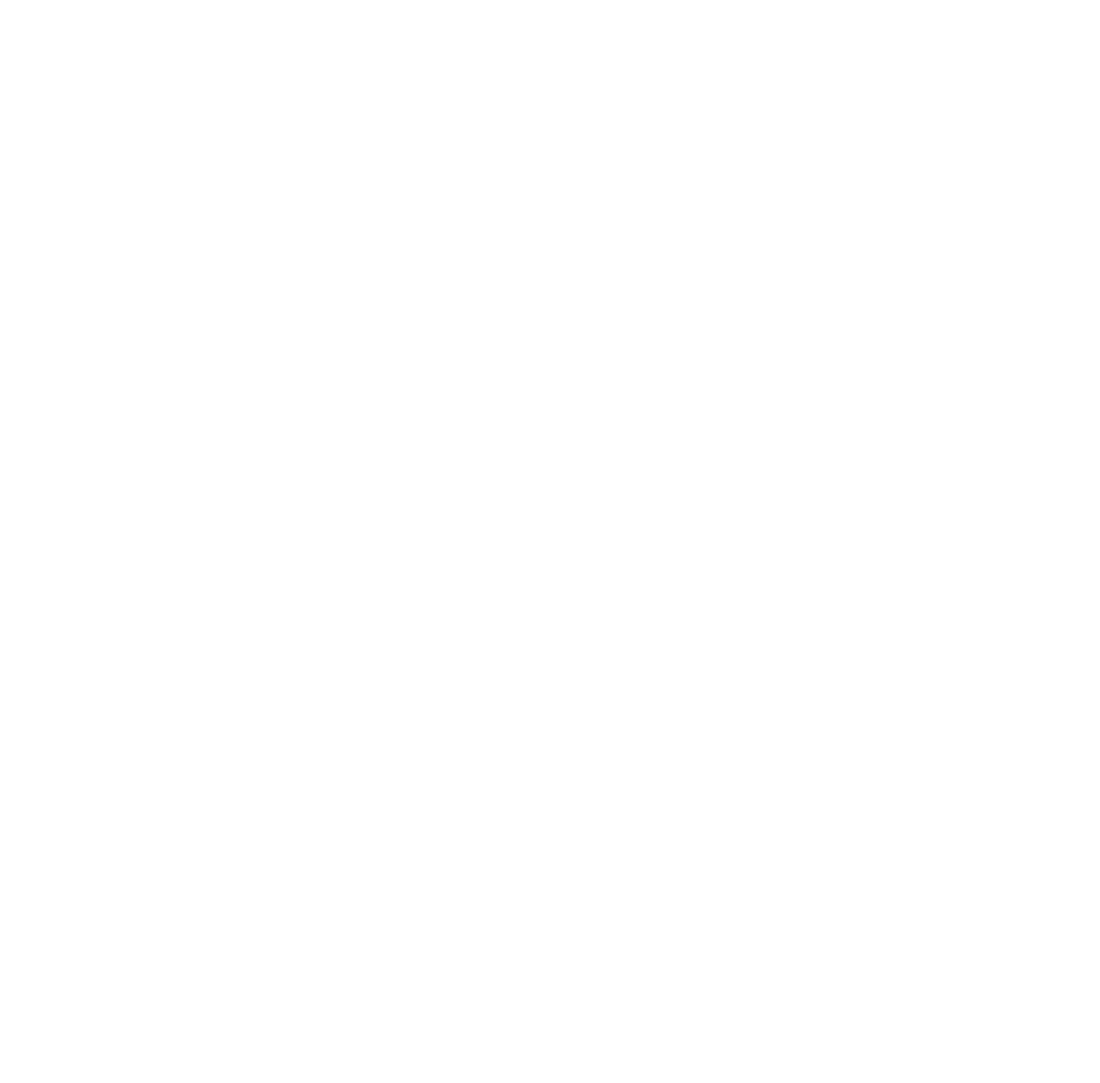
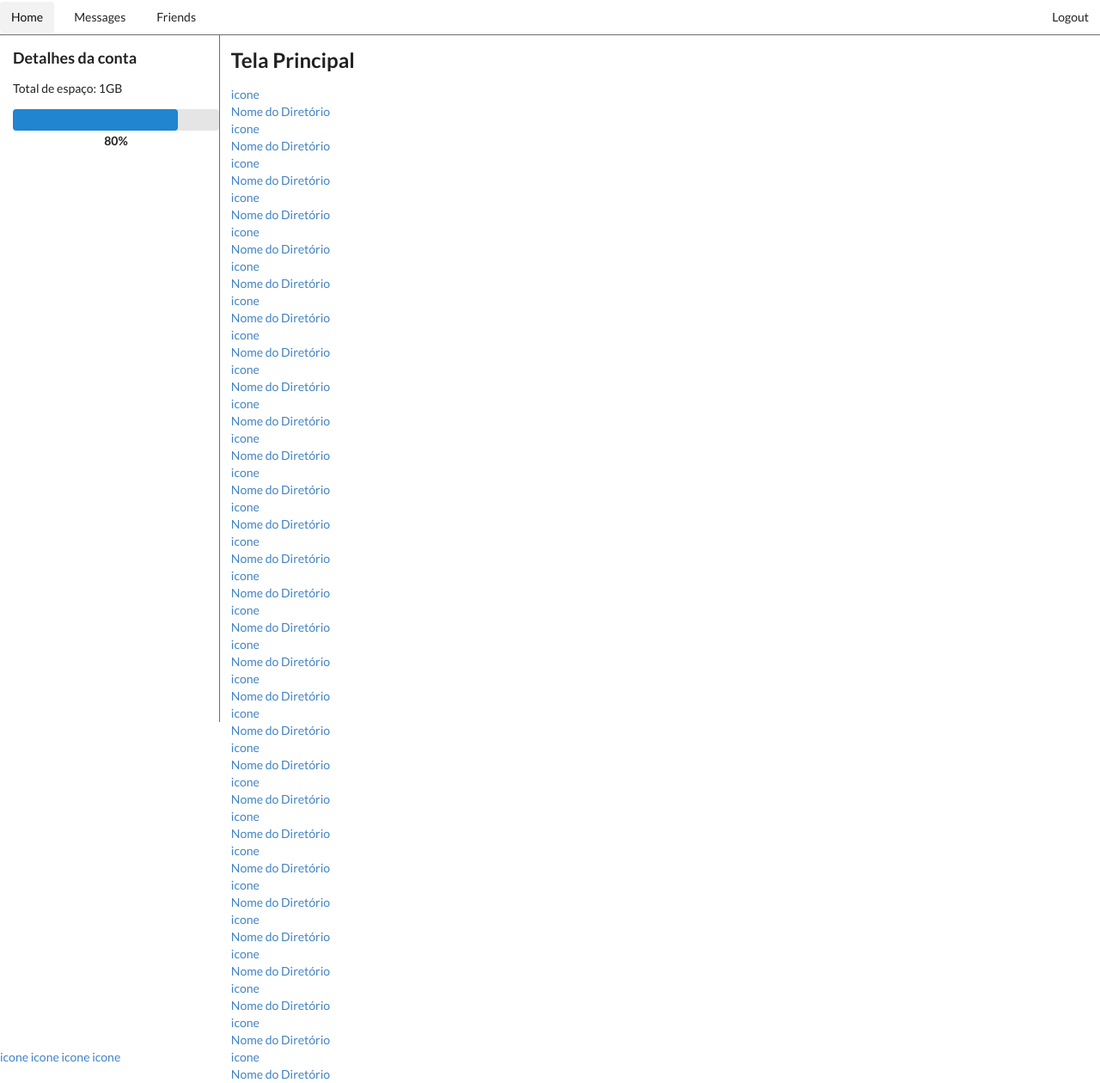
Before and after one commit to igoromp/pwa-hd-virtual, a website built with webpack: page src/index.html in a window 1280 px wide. Shown: the whole page at 86% size. Before the commit the page ends 800 px from the top, so only its background shows below. Built offline with nearby package versions, Linux system fonts and the light colour scheme.

Commit message:
Tela inicial e configuracoes do webpack

```diff
--- a/src/index.html
+++ b/src/index.html
@@ -4,9 +4,15 @@
     <meta charset="UTF-8">
     <meta name="viewport" content="width=device-width, initial-scale=1.0">
     <meta http-equiv="X-UA-Compatible" content="ie=edge">
-    <title>Document</title>
+    <title>HDBox</title>
 </head>
-<body>
-
+<body >
+    <noscript>
+		You need to enable JavaScript to run this app.
+	</noscript>
+    <div id="header"></div>
+    <div id="sidebar"></div>
+    <div id="content"></div>
+    <div id="footer"></div>
 </body>
 </html>
--- a/src/main.js
+++ b/src/main.js
@@ -1,6 +1,10 @@
+import './style.scss';
+import HtmlTempleteRenderer from './template/'
+
 class Init{
     constructor(){
-        console.log('olá mundo')
+        const template =HtmlTempleteRenderer;
+        template.loadTemplate();
     }
 }
 
--- /dev/null
+++ b/src/style.scss
@@ -0,0 +1,37 @@
+body {
+    background-color: #cecece;
+
+    #header{
+        width: 100%;
+        position: fixed;
+        z-index: 99999;
+        background-color: #FFF;
+        border-bottom: 1px solid rgba(0,0,0,.57);
+    }
+
+    #sidebar {
+        width:20% ;
+        height: 100%;
+        position: fixed;
+        margin-top: 40px;
+        border-right: 1px solid rgba(0,0,0,.57);
+        border-top: 1px solid rgba(0,0,0,.57);
+
+        .aside-wrapper{
+            margin-top: 15px;
+            margin-left: 15px;
+        }
+    }
+
+    #content {
+        width: 79%;
+        margin-left: 21%;
+        z-index: -9999;
+        position: relative;
+        top:40px;
+
+        section{
+            padding-top: 15px;
+        }
+    }
+}
--- /dev/null
+++ b/src/template/content.html
@@ -0,0 +1,133 @@
+<main>
+    <section>
+        <h2>Tela Principal</h2>
+        <div id="directory">
+            <a href="">icone</a>
+            <p><a href="">Nome do Diretório</a></p>
+        </div>
+
+        <div id="directory">
+            <a href="">icone</a>
+            <p><a href="">Nome do Diretório</a></p>
+        </div>
+
+        <div id="directory">
+            <a href="">icone</a>
+            <p><a href="">Nome do Diretório</a></p>
+        </div>
+
+        <div id="directory">
+            <a href="">icone</a>
+            <p><a href="">Nome do Diretório</a></p>
+        </div>
+
+        <div id="directory">
+            <a href="">icone</a>
+            <p><a href="">Nome do Diretório</a></p>
+        </div>
+
+        <div id="directory">
+            <a href="">icone</a>
+            <p><a href="">Nome do Diretório</a></p>
+        </div>
+
+        <div id="directory">
+            <a href="">icone</a>
+            <p><a href="">Nome do Diretório</a></p>
+        </div>
+
+        <div id="directory">
+            <a href="">icone</a>
+            <p><a href="">Nome do Diretório</a></p>
+        </div>
+
+        <div id="directory">
+            <a href="">icone</a>
+            <p><a href="">Nome do Diretório</a></p>
+        </div>
+
+        <!-- Arquivos -->
+        <div id="file">
+            <a href="">icone</a>
+            <p><a href="">Nome do Diretório</a></p>
+        </div>
+        <div id="file">
+            <a href="">icone</a>
+            <p><a href="">Nome do Diretório</a></p>
+        </div>
+        <div id="file">
+            <a href="">icone</a>
+            <p><a href="">Nome do Diretório</a></p>
+        </div>
+        <div id="file">
+            <a href="">icone</a>
+            <p><a href="">Nome do Diretório</a></p>
+        </div>
+        <div id="file">
+            <a href="">icone</a>
+            <p><a href="">Nome do Diretório</a></p>
+        </div>
+        <div id="file">
+            <a href="">icone</a>
+            <p><a href="">Nome do Diretório</a></p>
+        </div>
+        <div id="file">
+            <a href="">icone</a>
+            <p><a href="">Nome do Diretório</a></p>
+        </div>
+        <div id="file">
+            <a href="">icone</a>
+            <p><a href="">Nome do Diretório</a></p>
+        </div>
+        <div id="file">
+            <a href="">icone</a>
+            <p><a href="">Nome do Diretório</a></p>
+        </div>
+        <div id="file">
+            <a href="">icone</a>
+            <p><a href="">Nome do Diretório</a></p>
+        </div>
+        <div id="file">
+            <a href="">icone</a>
+            <p><a href="">Nome do Diretório</a></p>
+        </div>
+        <div id="file">
+            <a href="">icone</a>
+            <p><a href="">Nome do Diretório</a></p>
+        </div>
+        <div id="file">
+            <a href="">icone</a>
+            <p><a href="">Nome do Diretório</a></p>
+        </div>
+        <div id="file">
+            <a href="">icone</a>
+            <p><a href="">Nome do Diretório</a></p>
+        </div>
+        <div id="file">
+            <a href="">icone</a>
+            <p><a href="">Nome do Diretório</a></p>
+        </div>
+        <div id="file">
+            <a href="">icone</a>
+            <p><a href="">Nome do Diretório</a></p>
+        </div>
+        <div id="file">
+            <a href="">icone</a>
+            <p><a href="">Nome do Diretório</a></p>
+        </div>
+        <div id="file">
+            <a href="">icone</a>
+            <p><a href="">Nome do Diretório</a></p>
+        </div>
+        <div id="file">
+            <a href="">icone</a>
+            <p><a href="">Nome do Diretório</a></p>
+        </div>
+        <div id="file">
+            <a href="">icone</a>
+            <p><a href="">Nome do Diretório</a></p>
+        </div>
+
+
+    </section>
+</main>
--- /dev/null
+++ b/src/template/footer.html
@@ -0,0 +1,6 @@
+<footer>
+   <a href="">icone</a>
+   <a href="">icone</a>
+   <a href="">icone</a>
+   <a href="">icone</a>
+</footer>
--- /dev/null
+++ b/src/template/header.html
@@ -0,0 +1,26 @@
+<header class="header">
+    <nav>
+        <div class="ui secondary  menu">
+            <a class="active item">
+              Home
+            </a>
+            <a class="item">
+              Messages
+            </a>
+            <a class="item">
+              Friends
+            </a>
+            <div class="right menu">
+              <!-- <div class="item">
+                <div class="ui icon input">
+                  <input type="text" placeholder="Search...">
+                  <i class="search link icon"></i>
+                </div>
+              </div> -->
+              <a class="ui item">
+                Logout
+              </a>
+            </div>
+          </div>
+    </nav>
+</header>
--- /dev/null
+++ b/src/template/index.js
@@ -0,0 +1,26 @@
+import '../index.html';
+import 'semantic-ui-css/semantic.min.css'
+import sidebar from './sidebar.html';
+import header from './header.html'
+import footer from './footer.html';
+import content from './content.html';
+
+
+class HtmlTempleteRenderer{
+    constructor(){
+        this.header = header;
+        this.sidebar = sidebar;
+        this.footer = footer;
+        this.content = content;
+    }
+
+    loadTemplate() {
+        console.log('**************** Renderer Template Application ****************')
+        document.getElementById('header').innerHTML = this.header;
+        document.getElementById('sidebar').innerHTML= this.sidebar;
+        document.getElementById('content').innerHTML = this.content;
+        document.getElementById('footer').innerHTML = this.footer;
+    }
+}
+
+export default new  HtmlTempleteRenderer();
--- /dev/null
+++ b/src/template/sidebar.html
@@ -0,0 +1,11 @@
+<aside>
+   <div class="aside-wrapper">
+        <h3>Detalhes da conta</h3>
+        <p>Total de espaço: 1GB</p>
+
+        <div class="ui blue progress">
+        <div class="bar" style="transition-duration: 300ms;width: 80%;"></div>
+        <div class="label">80%</div>
+        </div>
+   </div>
+</aside>
--- a/webpack.config.js
+++ b/webpack.config.js
@@ -8,18 +8,66 @@
     output : {
         path: path.resolve(__dirname, 'dist')
     },
+    devServer:{
+        contentBase:path.resolve(__dirname,'dist'),
+        port:process.env.DEV_SERVER_PORT
+    },
     module:{
         rules:[
             {
-                test: /\.js$/ ,
-                loader:'babel-loader',
+                test: /\.js$/,
+                use:[
+                    {
+                        loader: '@sucrase/webpack-loader',
+                        options: {
+                            transforms: ['jsx']
+                        }
+                    }
+                ],
+                exclude: /node_modules/,
+                enforce:"pre"
+              },
+              {
+                test: /\.html$/,
+                use: [
+                    {
+                        loader: 'html-loader',
+                        options: {
+                            minimize: process.env.ENVIRONMENT_MODE ==='production'?true: false,
+                        }
+                    }
+                ]
+              },
+            {
+                test: /\.(s*)css$/ ,
+                use:['style-loader', 'css-loader', 'sass-loader', 'resolve-url-loader'],
+                include: [
+                    path.join(__dirname, 'src'),
+                    /node_modules/
+                  ],
+            },
+            {
+                test: [/\.bmp$/, /\.gif$/, /\.jpe?g$/, /\.png$/],
+                loader: "url-loader",
+                options: {
+                    limit: 10000,
+                    name: "static/media/[name].[hash:8].[ext]",
+                },
+            },
+            {
+                test: [/\.eot$/, /\.ttf$/, /\.svg$/, /\.woff$/, /\.woff2$/],
+                loader:"file-loader",
+                options: {
+                    name: "/static/media/[name].[hash:8].[ext]",
+                },
             }
         ]
     },
+    devtool: 'inline-source-map',
     plugins:[
         new HtmlWebpackPlugin({
             template:path.resolve(__dirname, 'src/index.html'),
             filename: path.resolve(__dirname, 'dist/index.html')
         })
-    ]
+    ],
 }
```
Also changed, not shown: package.json (+24 -8 lines), README.md, 1 other file.
